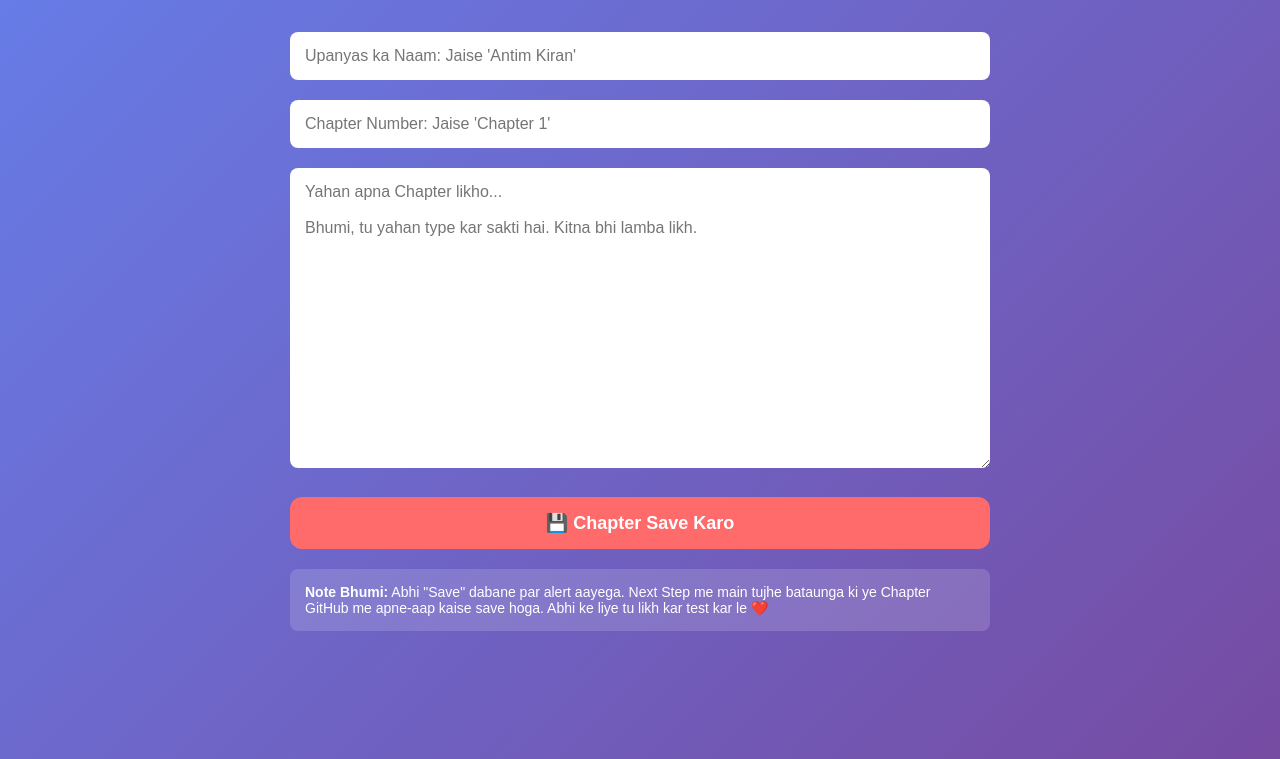
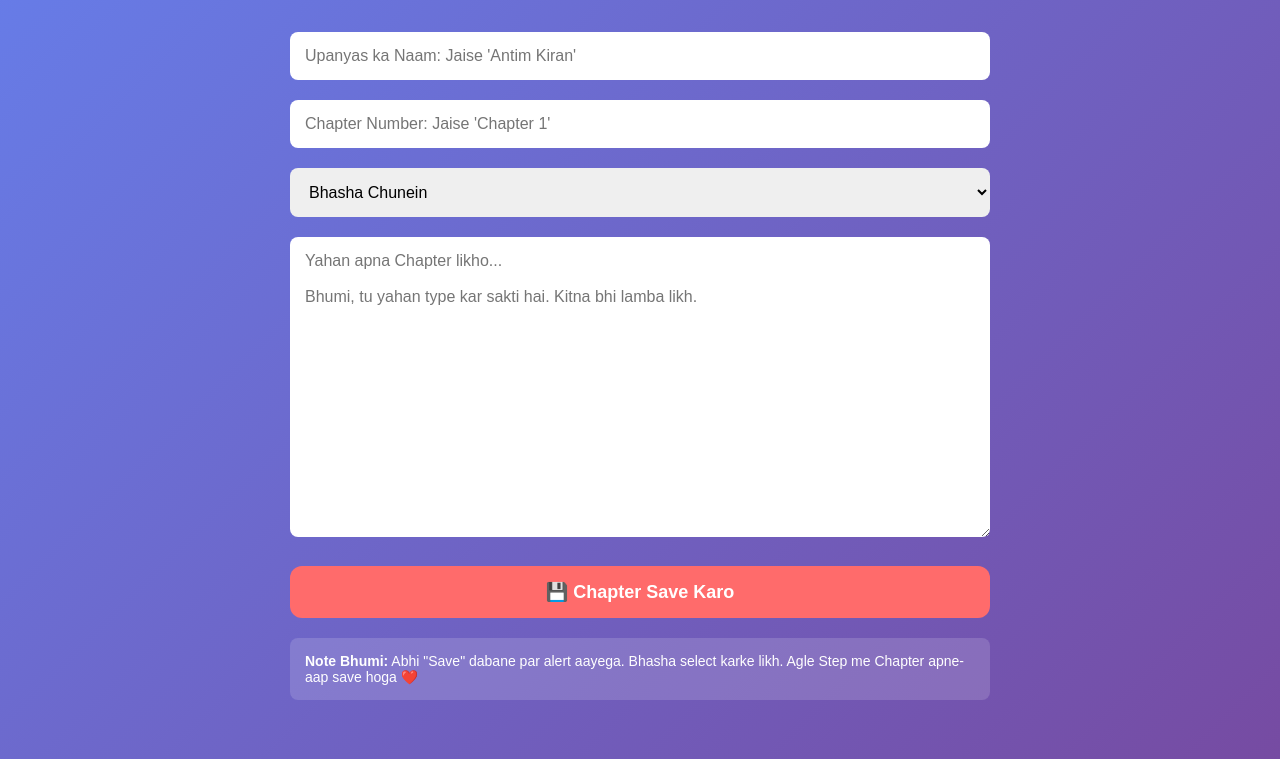
Before and after one commit to pssajwan-gif/gyandeep108, a plain HTML site: page likho.html in a window 1280 px wide. Shown: the part 97-856 px from the top of the page. Drawn offline with Linux system fonts and the light colour scheme.

Commit message:
Add language selection to chapter input form

```diff
--- a/likho.html
+++ b/likho.html
@@ -17,7 +17,7 @@
             border-radius: 8px; text-decoration: none; color: white;
         }
         h1 { font-size: 26px; }
-        input, textarea {
+        input, select, textarea {
             width: 100%; padding: 15px; margin: 10px 0;
             border-radius: 8px; border: none; font-size: 16px;
             box-sizing: border-box; font-family: Arial;
@@ -43,6 +43,18 @@
 
         <input type="text" id="title" placeholder="Upanyas ka Naam: Jaise 'Antim Kiran'">
         <input type="text" id="chapter" placeholder="Chapter Number: Jaise 'Chapter 1'">
+
+        <!-- BHASHA SELECT KAR - YE NAYA HAI -->
+        <select id="bhasha">
+            <option value="">Bhasha Chunein</option>
+            <option value="Hindi">Hindi - हिंदी</option>
+            <option value="Hinglish">Hinglish - हिंदी + English</option>
+            <option value="Sanskrit">Sanskrit - संस्कृत</option>
+            <option value="English">English</option>
+            <option value="Bhojpuri">Bhojpuri - भोजपुरी</option>
+            <option value="Pahadi">Pahadi - पहाड़ी</option>
+        </select>
+
         <textarea id="content" placeholder="Yahan apna Chapter likho...
 
 Bhumi, tu yahan type kar sakti hai. Kitna bhi lamba likh."></textarea>
@@ -51,8 +63,7 @@ Bhumi, tu yahan type kar sakti hai. Kitna bhi lamba likh."></textarea>
 
         <div class="note">
             <b>Note Bhumi:</b> Abhi "Save" dabane par alert aayega.
-            Next Step me main tujhe bataunga ki ye Chapter GitHub me apne-aap kaise save hoga.
-            Abhi ke liye tu likh kar test kar le ❤️
+            Bhasha select karke likh. Agle Step me Chapter apne-aap save hoga ❤️
         </div>
     </div>
 
@@ -60,7 +71,16 @@ Bhumi, tu yahan type kar sakti hai. Kitna bhi lamba likh."></textarea>
         function saveChapter() {
             let title = document.getElementById('title').value;
             let chapter = document.getElementById('chapter').value;
+            let bhasha = document.getElementById('bhasha').value;
             let content = document.getElementById('content').value;
 
-            if(title === '' || content === '') {
-                alert('Bhumi, Upanyas ka Naam aur Chapter likhna zaro
+            if(title === '' || content === '' || bhasha === '') {
+                alert('Bhumi, Upanyas ka Naam, Bhasha aur Chapter likhna zaroori hai!');
+                return;
+            }
+
+            alert('Shabash Bhumi! Chapter Ready Hai:\n\nUpanyas: ' + title + '\nBhasha: ' + bhasha + '\nChapter: ' + chapter + '\n\nAgla Step: Main isko GitHub me save karna sikhaunga!');
+        }
+    </script>
+</body>
+</html>
```
